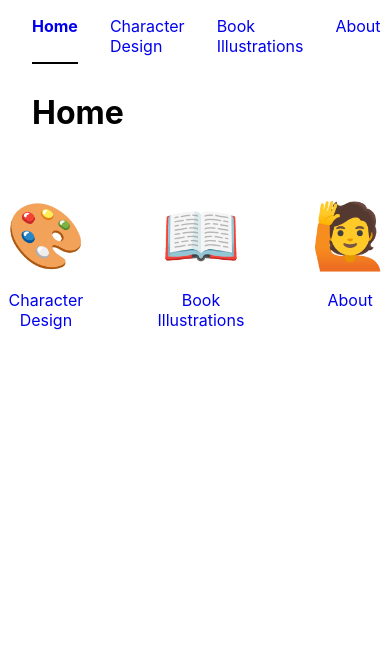
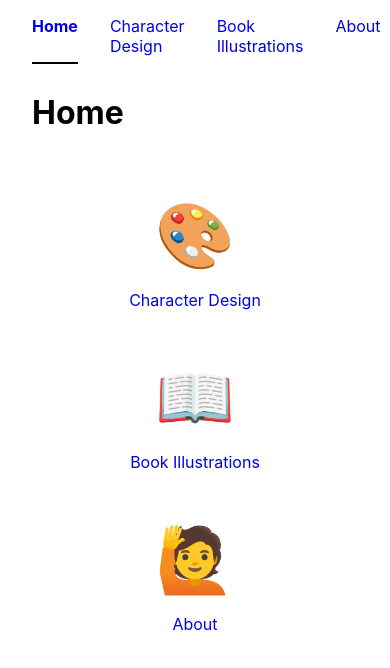
Before and after one commit to smarquez-jpg/art-portfolio, a React (Create React App) app: page /#/ in a window 390 px wide. Shown: the top 668 px of the page. Built offline with nearby package versions, Linux system fonts and the light colour scheme.

Commit message:
updated home page icons and added insta url

```diff
--- a/src/App.css
+++ b/src/App.css
@@ -1,5 +1,20 @@
 .App {
   text-align: center;
+}
+
+.home-links {
+  display: flex;
+  justify-content: center;
+  gap: 4rem;
+  margin-top: 4rem;
+}
+
+@media (max-width: 600px) {
+  .home-links {
+    flex-direction: column;
+    align-items: center;
+    gap: 2rem;
+  }
 }
 
 .App-logo {
--- a/src/pages/About.js
+++ b/src/pages/About.js
@@ -3,7 +3,7 @@ function About() {
     <div>
       <h1 style={{ marginLeft: '2rem' }}>About</h1>
       <p>Email: yourname@email.com</p>
-      <p>Instagram: @yourhandle</p>
+      <p>Instagram: <a href="https://instagram.com/king_of_artists0w0" target="_blank" rel="noreferrer">@king_of_artists0w0</a></p>
     </div>
   );
 }
--- a/src/pages/Home.js
+++ b/src/pages/Home.js
@@ -1,4 +1,5 @@
 import { Link } from 'react-router-dom';
+import '../App.css';
 
 const pages = [
   { to: '/character-design', emoji: '🎨', label: 'Character Design' },
@@ -10,7 +11,7 @@ function Home() {
   return (
     <div>
       <h1 style={{ marginLeft: '2rem' }}>Home</h1>
-      <div style={{ display: 'flex', justifyContent: 'center', gap: '4rem', marginTop: '4rem' }}>
+      <div className="home-links">
         {pages.map(({ to, emoji, label }) => (
           <Link key={to} to={to} style={{ textDecoration: 'none', textAlign: 'center' }}>
             <div style={{ fontSize: '4rem' }}>{emoji}</div>
```
